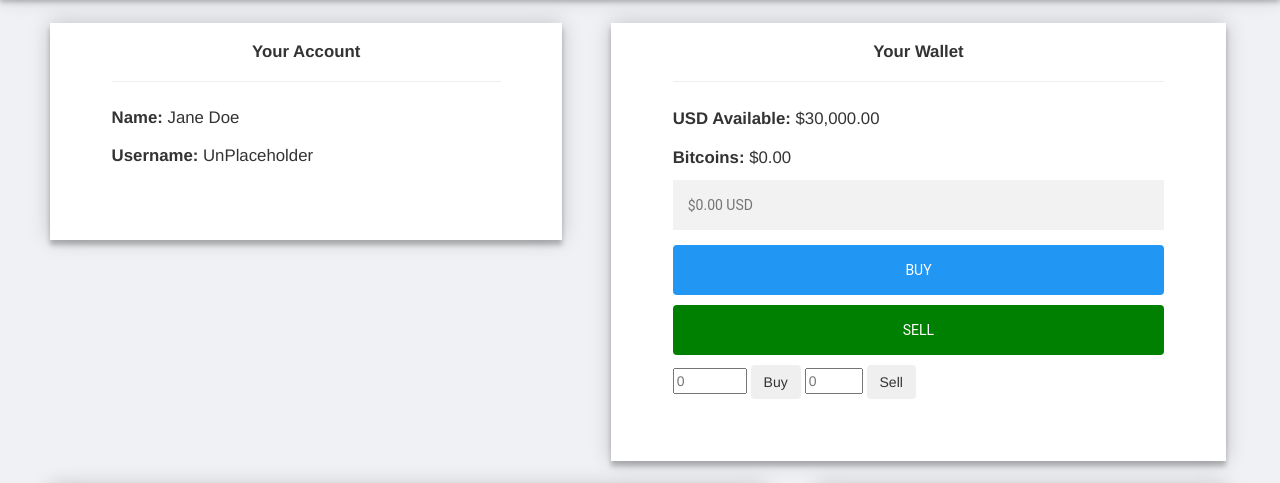
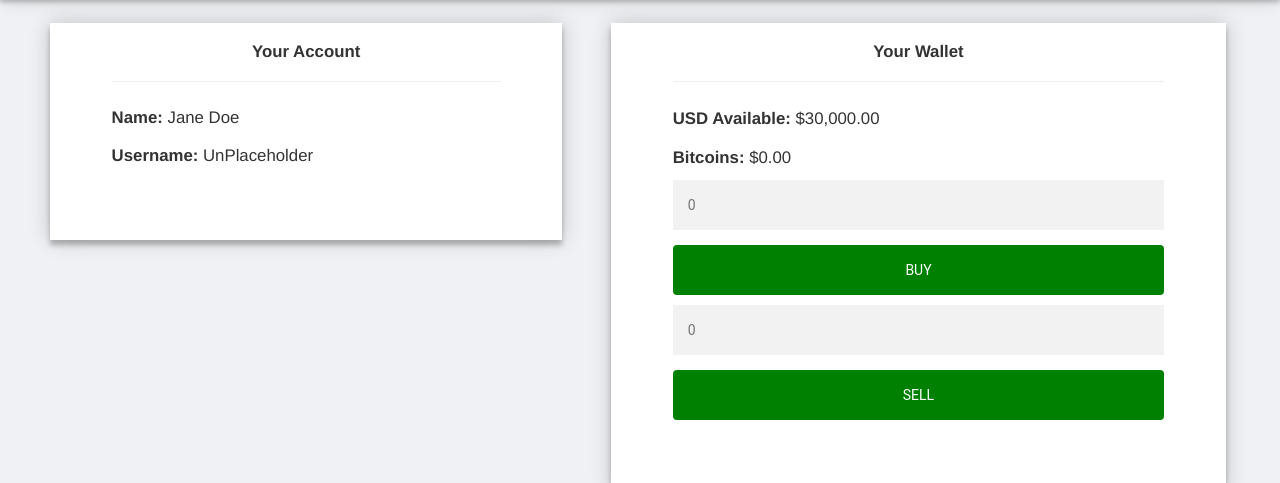
Before and after one commit to dmortimer/bitcoinSim, a website: page public/index.html in a window 1280 px wide. Shown: the part 282-765 px from the top of the page. Drawn offline with nearby package versions, Linux system fonts and the light colour scheme; no server answers.

Commit message:
buy sell dashboard functionality

```diff
--- a/public/views/dashboard.html
+++ b/public/views/dashboard.html
@@ -12,16 +12,13 @@
     <p><strong>USD Available: </strong>{{assets[0] |currency}}</p>
     <p><strong>Bitcoins: </strong>{{assets[1] |currency}}</p>
 
-    <form class="buy-form">
+    <form class="buy-form" ng-submit="buyCoin(numBuy)">
+      <input ng-model="numBuy" type="number" min="1" max="20" placeholder="0" required="required" ng-min="1" ng-max="20"/>
+      <button type="submit" id="sell_button" class="btn">Buy</button></form>
 
-      <input type="number" min="0" max="10000"placeholder="$0.00 USD" required="required"/>
-      <button class="btn" ng-click="buyCoin(coin)">Buy</button>
-      <button id="sell_button" class="btn" ng-click="sellCoin(coin)">Sell</button></form>
-      <input ng-model="numBuy" type="number" min="0" max="1000"placeholder="0" required="required"/>
-      <button class="btn" ng-click="buyCoin(numBuy)">Buy</button></form>
-
-      <input ng-model="numSell" type="number" min="1" max="20" placeholder="0" required="required" ng-minlength="1" ng-maxlength="20"/>
-      <button class="btn" ng-click="sellCoin(numSell)">Sell</button></form>
+    <form class="buy-form" ng-submit="sellCoin(numSell)">
+      <input ng-model="numSell" type="number" min="1" max="20" placeholder="0" required="required" ng-min="1" ng-max="20"/>
+      <button id="sell_button" class="btn" ng-click="sellCoin(numSell)">Sell</button></form>
 
   </div>
 </div>
```
